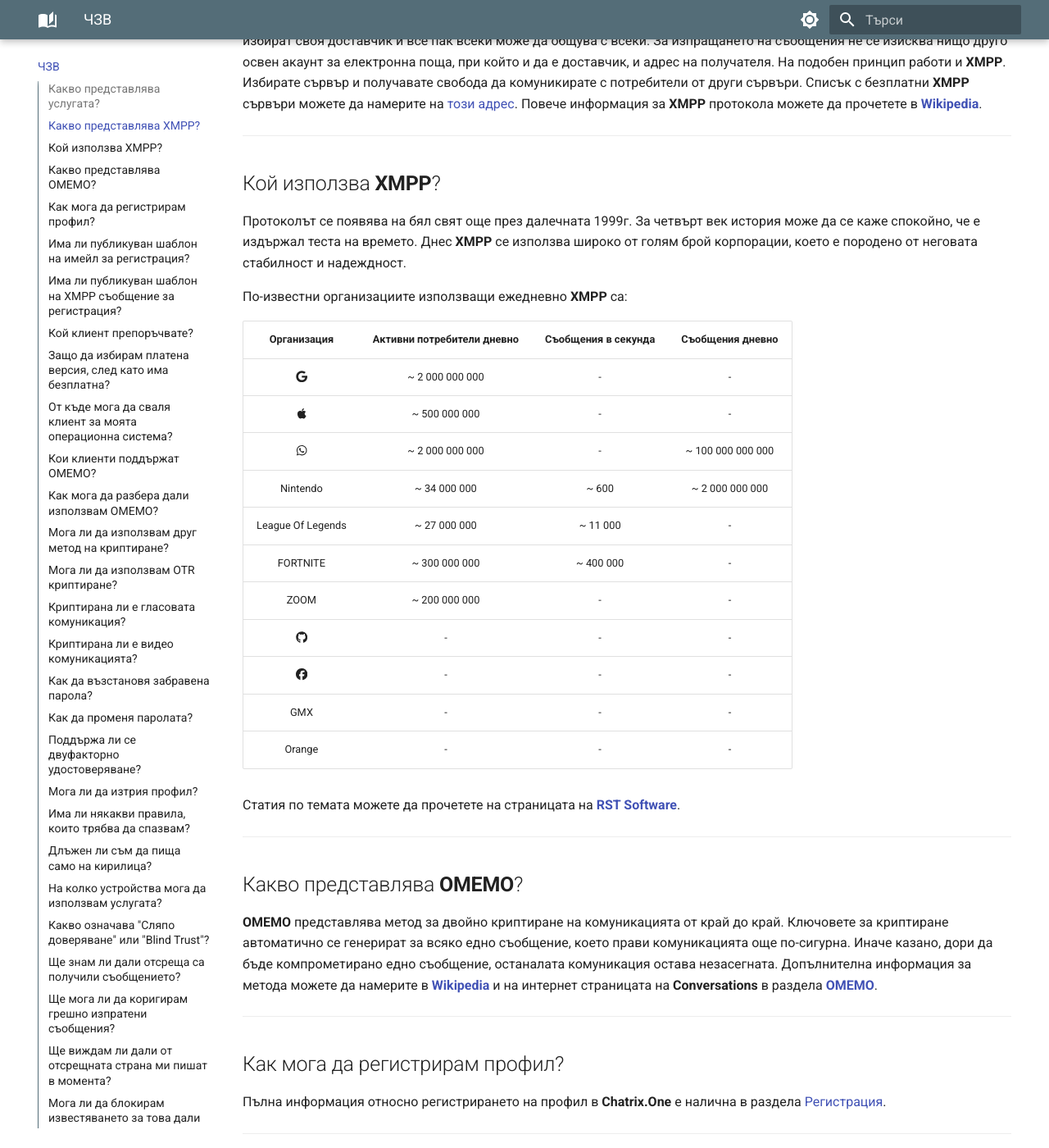
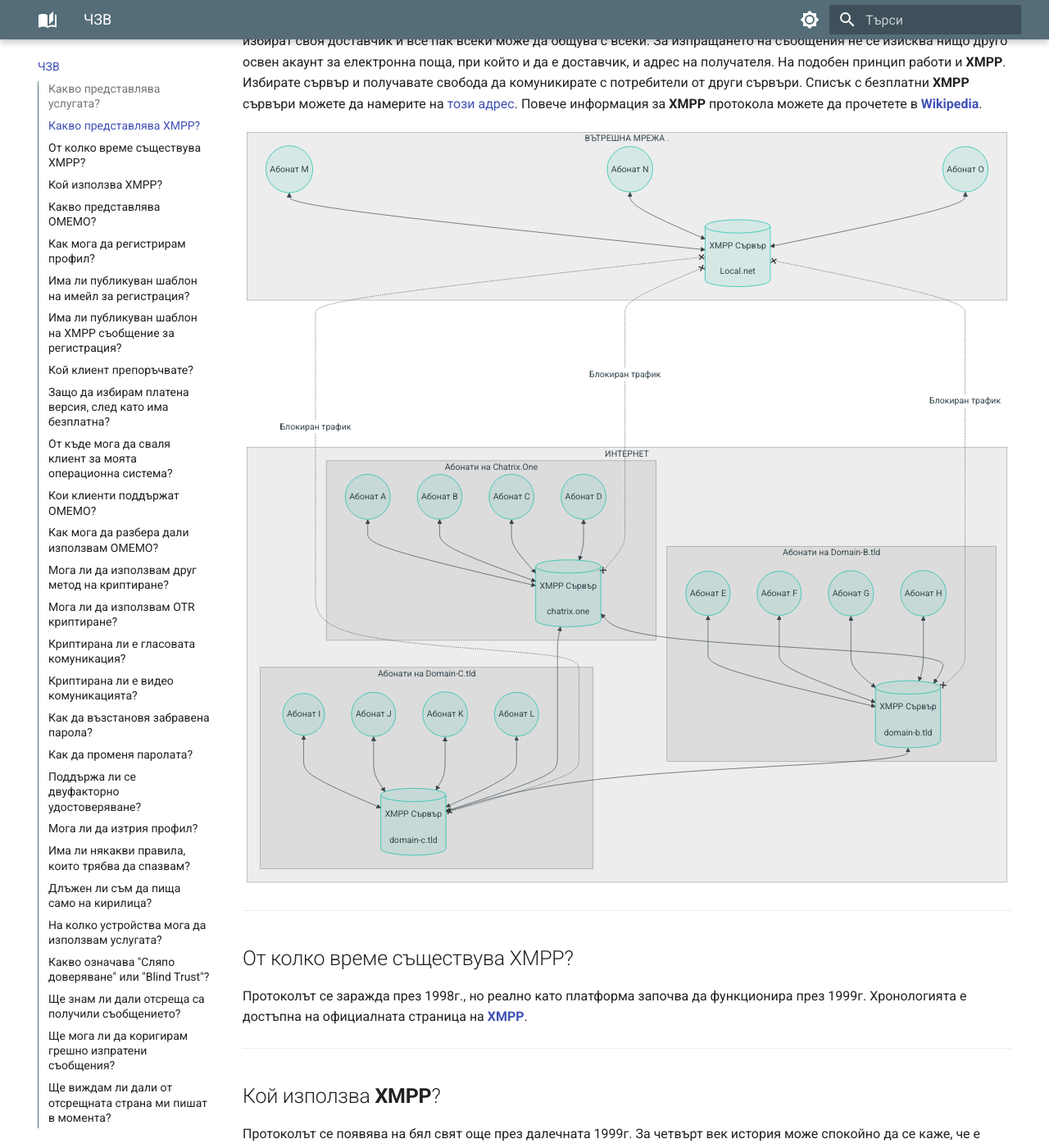
Before and after one commit to MrEddX/docs.chatrix.one, an MkDocs documentation site: the page built from docs/често-задавани-въпроси.md, in a window 1280 px wide and 1400 px high, scrolled down 1537 px. Shown: the whole window at 82% size. Built offline with MkDocs 1.6.1 and Material for MkDocs 9.7.7, drawn with Linux system fonts in a browser that asks for light colours; some of the changed text lies outside the part shown.

Commit message:
FAQ: More Questions and Graphs

````diff
--- a/docs/често-задавани-въпроси.md
+++ b/docs/често-задавани-въпроси.md
@@ -30,11 +30,60 @@
 
 Най-лесният начин да обясня принципа и предимствата на **XMPP** протокола, е да го сравня с електронната поща. Ако искате да си създадете имейл акаунт, достатъчно е да изберете доставчик (сървър) и да регистрирате профил (акаунт). Например в *abv.bg*, *gmail.com*, *mail.bg* или друг. Името на избрания от Вас акаунт заедно с адреса на доставчика образуват Вашия имейл адрес. Например *moeto_ime@dostavchik.com*. От този момент вече можете да обменяте имейли с потребители регистрирани на различни сървъри без проблем. Потребител на *abv.bg*, може да напише имейл до потребител на *gmail.com* или който и да било друг доставчик. Това е възможно, тъй като доставчиците обменят съобщения помежду си, без потребителят да е ангажиран по някакъв начин с това. Предимствата са очевидни. Потребителите могат свободно да избират своя доставчик и все пак всеки може да общува с всеки. За изпращането на съобщения не се изисква нищо друго освен акаунт за електронна поща, при който и да е доставчик, и адрес на получателя. На подобен принцип работи и **XMPP**. Избирате сървър и получавате свобода да комуникирате с потребители от други сървъри. Списък с безплатни **XMPP** сървъри можете да намерите на [този адрес](https://list.jabber.at/). Повече информация за **XMPP** протокола можете да прочетете в [**Wikipedia**](https://bg.wikipedia.org/wiki/Extensible_Messaging_and_Presence_Protocol).
 
+```mermaid
+
+flowchart TB
+    subgraph ИНТЕРНЕТ
+        subgraph Абонати на Chatrix.One
+        A[(XMPP Сървър <br><br> chatrix.one)]
+        a((Абонат A)) <--> A
+        b((Абонат B)) <--> A
+        c((Абонат C)) <--> A
+        d((Абонат D)) <--> A
+        end
+
+        subgraph Абонати на Domain-B.tld
+        B[(XMPP Сървър <br><br> domain-b.tld)]
+        e((Абонат E)) <--> B
+        f((Абонат F)) <--> B
+        g((Абонат G)) <--> B
+        h((Абонат H)) <--> B
+        end
+
+        subgraph Абонати на Domain-C.tld
+        C[(XMPP Сървър <br><br> domain-c.tld)]
+        i((Абонат I)) <--> C
+        j((Абонат J)) <--> C
+        k((Абонат K)) <--> C
+        l((Абонат L)) <--> C
+        end
+
+        A <--> B & C
+        B <--> C
+    end
+
+    subgraph ВЪТРЕШНА МРЕЖA .
+    D[(XMPP Сървър <br><br> Local.net)]
+    m((Абонат M)) <--> D
+    n((Абонат N)) <--> D
+    o((Абонат O)) <--> D
+    end
+
+    D x-.....-x |Блокиран трафик| A & B & C
+
+```
+
+* * *
+
+## От колко време съществува XMPP?
+
+Протоколът се заражда през 1998г., но реално като платформа започва да функционира през 1999г. Хронологията е достъпна на официалната страница на [**XMPP**](https://xmpp.org/about/history/).
+
 * * *
 
 ## Кой използва **XMPP**?
 
-Протоколът се появява на бял свят още през далечната 1999г. За четвърт век история може да се каже спокойно, че е издържал теста на времето. Днес **XMPP** се използва широко от голям брой корпорации, което е породено от неговата стабилност и надеждност.
+Протоколът се появява на бял свят още през далечната 1999г. За четвърт век история може спокойно да се каже, че е издържал теста на времето. Днес **XMPP** се използва от голям брой корпорации, което е породено от неговата стабилност и надеждност.
 
 По-известни организациите използващи ежедневно **XMPP** са:
 
@@ -558,6 +607,12 @@
 
 * * *
 
+## Достъпна ли е услугата извън България?
+
+Можете да използвате **Chatrix.One** от всяка точка на света. Към момента няма приложени [**GeoIP**](https://en.wikipedia.org/wiki/Geo-blocking) правила за блокиране на трафика.
+
+* * *
+
 ## Къде мога да следя за настъпили инциденти?
 
 Информация за настъпили инциденти, прекъсвания в услуката и предстоящи профилактики ще бъдат публикувани в раздел [Статус](https://docs.chatrix.one/статус/#_4).
````
